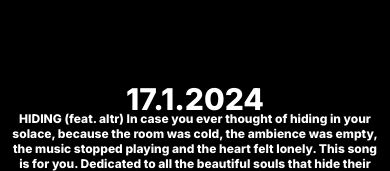
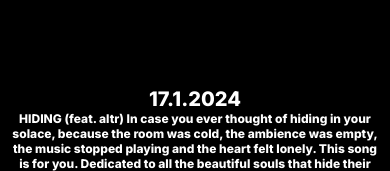
Before and after one commit to aeriotech/vrabecartemwebsite, a plain HTML site: page index.html in a window 390 px wide. Shown: the part 176-347 px from the top of the page. Drawn offline with nearby package versions, Linux system fonts and the light colour scheme; a script that the page names is missing.

Commit message:
fix font size

```diff
--- a/style.css
+++ b/style.css
@@ -60,6 +60,9 @@ body {
     .datum {
         top: 58%;
     }
+    #text {
+        font-size: 20px;
+    }
     #visualiser {
         background-size: 100% 100%;
     }
```
